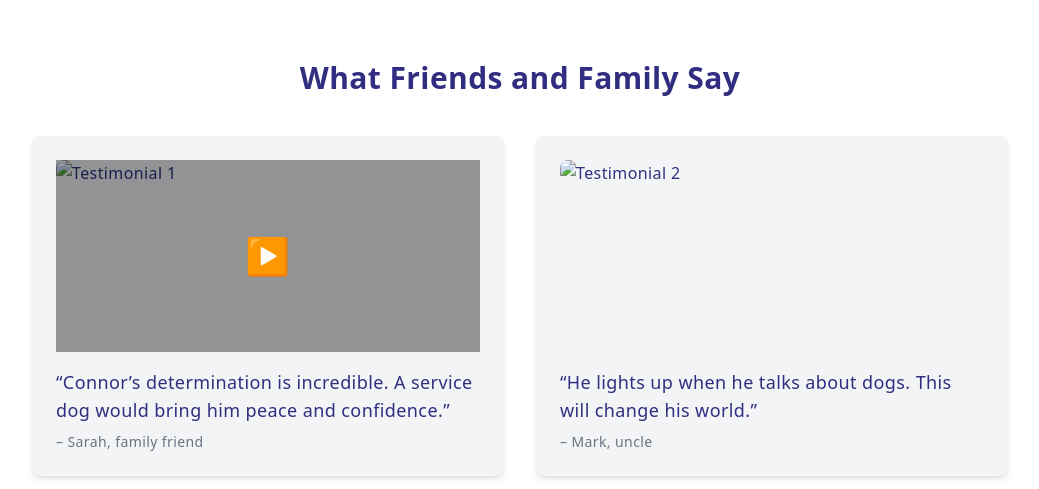
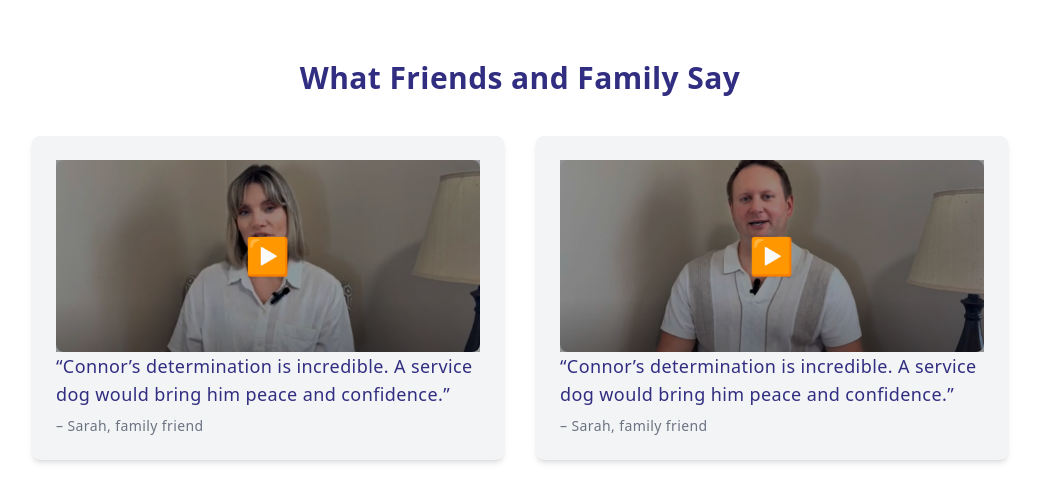
Before and after one commit to SDKwapis/service-dog-site, a website: page views/index.html in a window 1280 px wide. Shown: the part 1960-2449 px from the top of the page, without its empty margins (120-1159 px from the left). Drawn offline with nearby package versions, Linux system fonts and the light colour scheme; no server answers.

Commit message:
added more photos

```diff
--- a/views/index.html
+++ b/views/index.html
@@ -160,28 +160,30 @@
       <div class="grid gap-8 md:grid-cols-2 lg:grid-cols-2 text-left">
 
 <!-- Card 1 -->
-        <div
-          class="video-card bg-gray-100 p-6 rounded-lg shadow-md hover:shadow-xl transition transform hover:scale-105">
-          <div class="video-wrapper relative cursor-pointer mb-4" data-video-id="VIDEO_ID_1">
-            <img src="/images/thumb1.jpg" alt="Testimonial 1" class="rounded-lg w-full h-48 object-cover">
-            <div
-              class="absolute inset-0 flex items-center justify-center text-white text-4xl font-bold bg-black bg-opacity-40">
+<div class="video-card bg-gray-100 p-6 rounded-lg shadow-md hover:shadow-xl transition transform hover:scale-105">
+  <a href="https://youtu.be/5tdgtMMHjgc" target="_blank" class="video-wrapper relative cursor-pointer mb-4">
+    <img src="/images/Leah.png" alt="Testimonial 1" class="rounded-lg w-full h-48 object-cover">
+    <div class="absolute inset-0 flex items-center justify-center text-white text-4xl font-bold bg-black bg-opacity-40">
       ▶
     </div>
-          </div>
-          <p class="text-lg font-medium">“Connor’s determination is incredible. A service dog would bring him peace
-            and confidence.”</p>
+  </a>
+  <p class="text-lg font-medium">“Connor’s determination is incredible. A service dog would bring him peace and confidence.”</p>
   <p class="text-sm text-gray-500 mt-2">– Sarah, family friend</p>
 </div>
 
 
+
         <!-- Card 2 -->
-        <a href="https://youtu.be/5tdgtMMHjgc" target="_blank"
-          class="block bg-gray-100 p-6 rounded-lg shadow-md hover:shadow-xl transition transform hover:scale-105">
-          <img src="/images/thumb2.jpg" alt="Testimonial 2" class="rounded-lg mb-4 w-full h-48 object-cover">
-          <p class="text-lg font-medium">“He lights up when he talks about dogs. This will change his world.”</p>
-          <p class="text-sm text-gray-500 mt-2">– Mark, uncle</p>
+<div class="video-card bg-gray-100 p-6 rounded-lg shadow-md hover:shadow-xl transition transform hover:scale-105">
+  <a href="https://youtu.be/qinsv6nyBZM" target="_blank" class="video-wrapper relative cursor-pointer mb-4">
+    <img src="/images/Stephan.png" alt="Testimonial 1" class="rounded-lg w-full h-48 object-cover">
+    <div class="absolute inset-0 flex items-center justify-center text-white text-4xl font-bold bg-black bg-opacity-40">
+      ▶
+    </div>
   </a>
+  <p class="text-lg font-medium">“Connor’s determination is incredible. A service dog would bring him peace and confidence.”</p>
+  <p class="text-sm text-gray-500 mt-2">– Sarah, family friend</p>
+</div>
 
         <!-- Card 3 -->
         <a href="https://youtu.be/qinsv6nyBZM" target="_blank"
```
Also changed, not shown: public/images/Leah.png (added), public/images/Stephan.png (added). Lines whose indentation alone changed are shown as unchanged.
